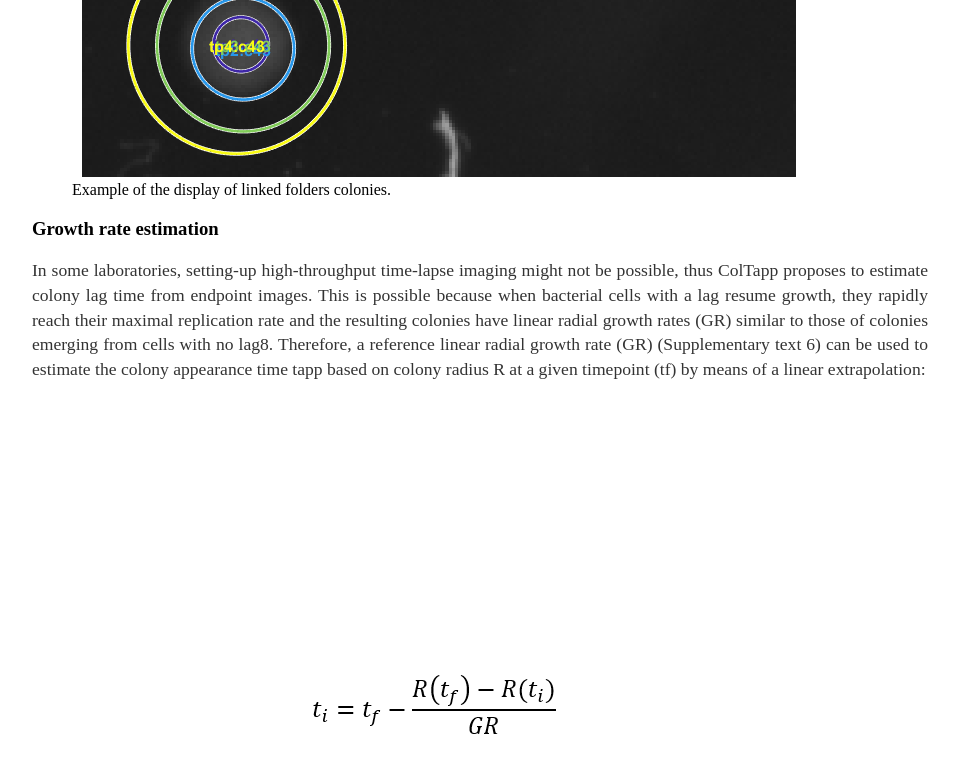
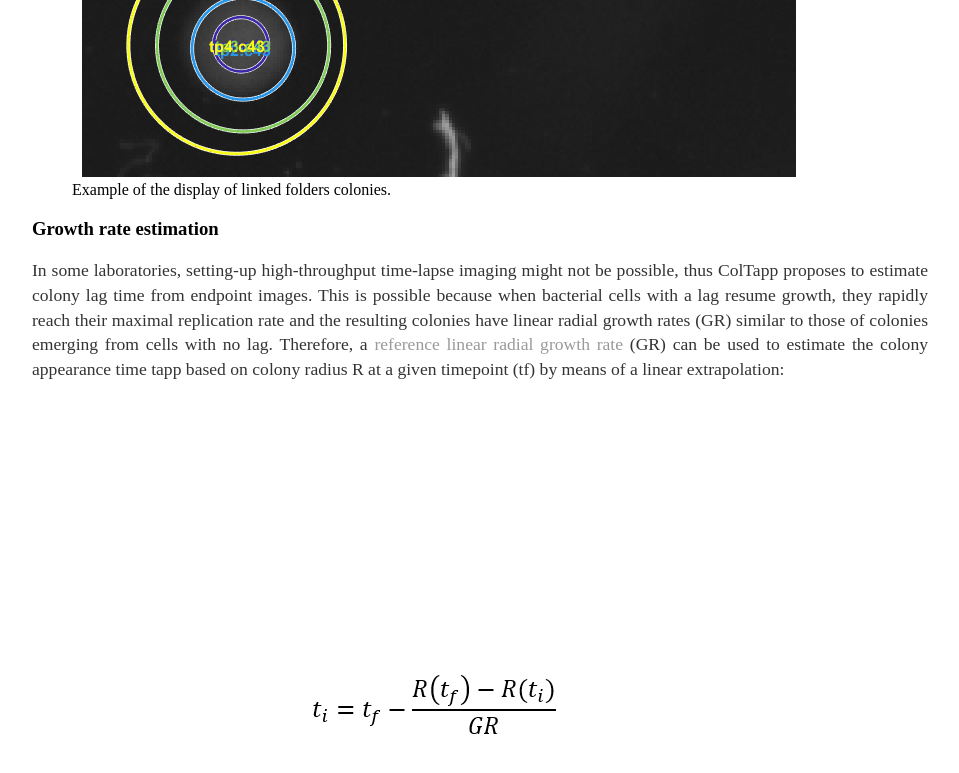
Before and after one commit to ColTapp/ColTapp.github.io, a Jekyll site: the page built from endpoint.md, in a window 1280 px wide and 900 px high, scrolled down 1992 px. Shown: the top 773 px of the window, without its empty margins (160-1119 px from the left). Built offline with Jekyll 4.4.1, drawn with Linux system fonts in a browser that asks for light colours.

Commit message:
Update endpoint.md

```diff
--- a/endpoint.md
+++ b/endpoint.md
@@ -24,7 +24,7 @@
 </figure>
 
 ### Growth rate estimation
-In some laboratories, setting-up high-throughput time-lapse imaging might not be possible, thus ColTapp proposes to estimate colony lag time from endpoint images. This is possible because when bacterial cells with a lag resume growth, they rapidly reach their maximal replication rate and the resulting colonies have linear radial growth rates (GR) similar to those of colonies emerging from cells with no lag8. Therefore, a reference linear radial growth rate (GR) (Supplementary text 6) can be used to estimate the colony appearance time tapp based on colony radius R at a given timepoint (tf) by means of a linear extrapolation:
+In some laboratories, setting-up high-throughput time-lapse imaging might not be possible, thus ColTapp proposes to estimate colony lag time from endpoint images. This is possible because when bacterial cells with a lag resume growth, they rapidly reach their maximal replication rate and the resulting colonies have linear radial growth rates (GR) similar to those of colonies emerging from cells with no lag. Therefore, a [reference linear radial growth rate]({{site.url}}/refparam) (GR) can be used to estimate the colony appearance time tapp based on colony radius R at a given timepoint (tf) by means of a linear extrapolation:
 <figure>
   <img src="{{site.url}}/assets/images/EP2.png" alt="Formula for growth rate estimation" height="606px"/>
   <figcaption>Formula utilized for growth rate and appearance time estimation. </figcaption>
```
